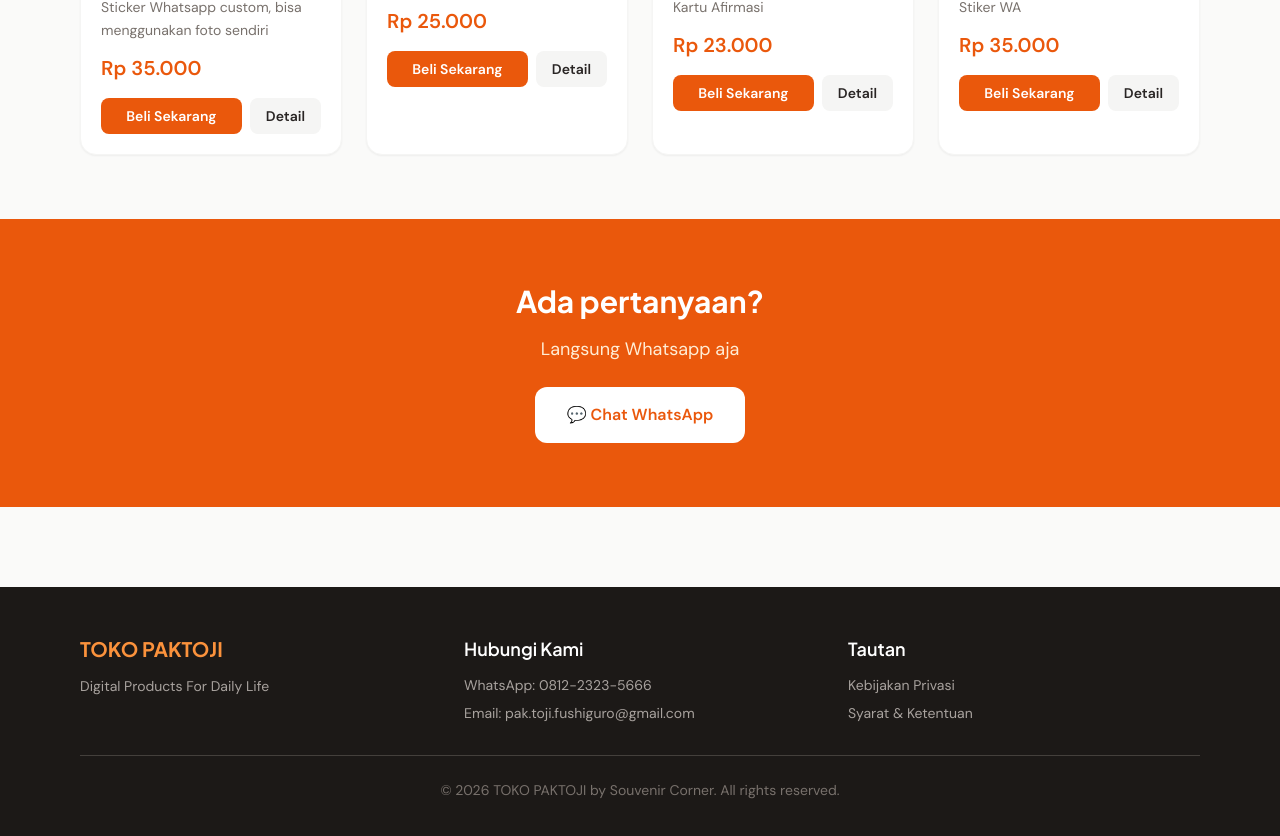
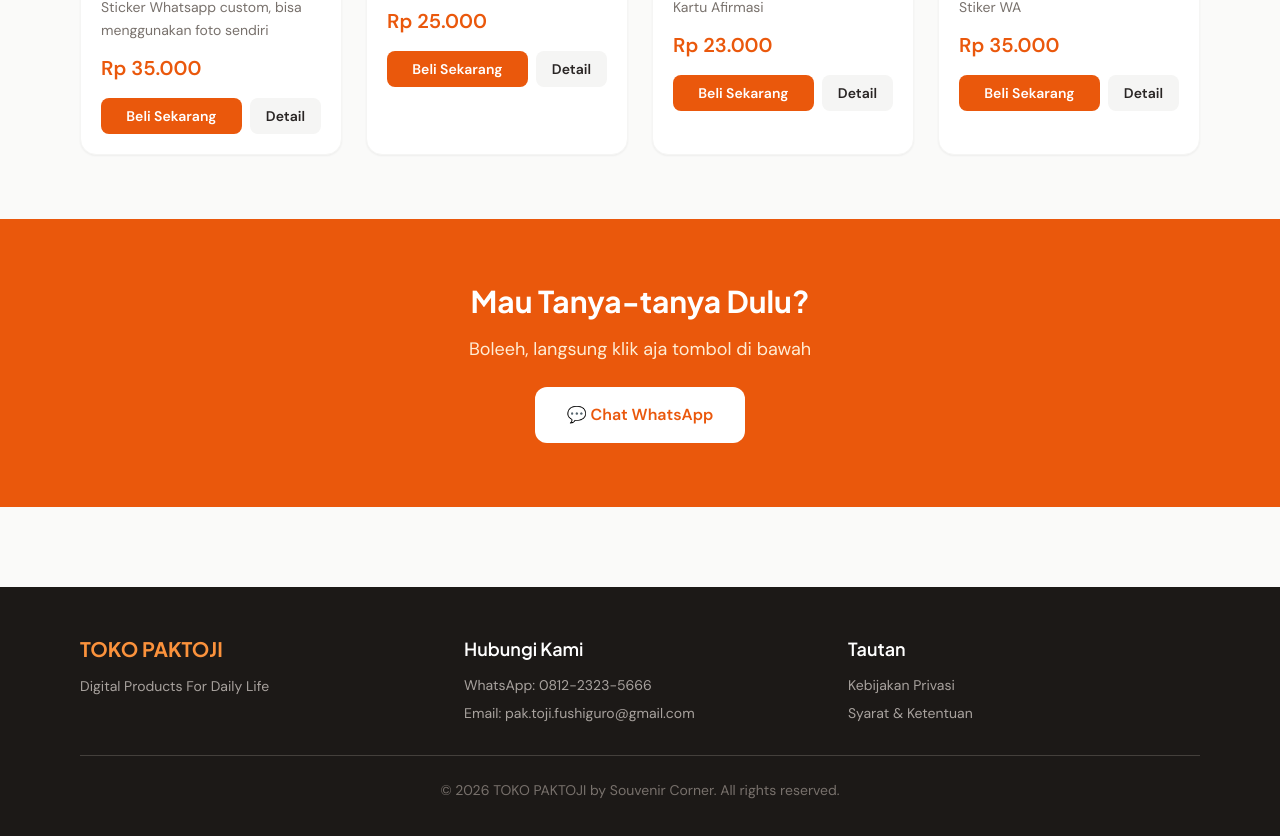
Before and after one commit to souvenircorner/paktoji, a Next.js app: page / in a window 1280 px wide. Shown: the part 1036-1872 px from the top of the page. Built offline with nearby package versions, Linux system fonts and the light colour scheme.

Commit message:
Update page.tsx

```diff
--- a/src/app/page.tsx
+++ b/src/app/page.tsx
@@ -47,10 +47,10 @@ export default function Home() {
       {/* CTA Section */}
       <section className="bg-orange-600 py-16 px-4 text-white text-center">
         <h2 className="text-3xl font-bold mb-4" style={{ fontFamily: 'var(--font-display)' }}>
-          Ada pertanyaan?
+          Mau Tanya-tanya Dulu?
         </h2>
         <p className="text-orange-100 mb-6 text-lg">
-          Langsung Whatsapp aja
+          Boleeh, langsung klik aja tombol di bawah
         </p>
         <a
           href="https://wa.me/6281223235666"
```
